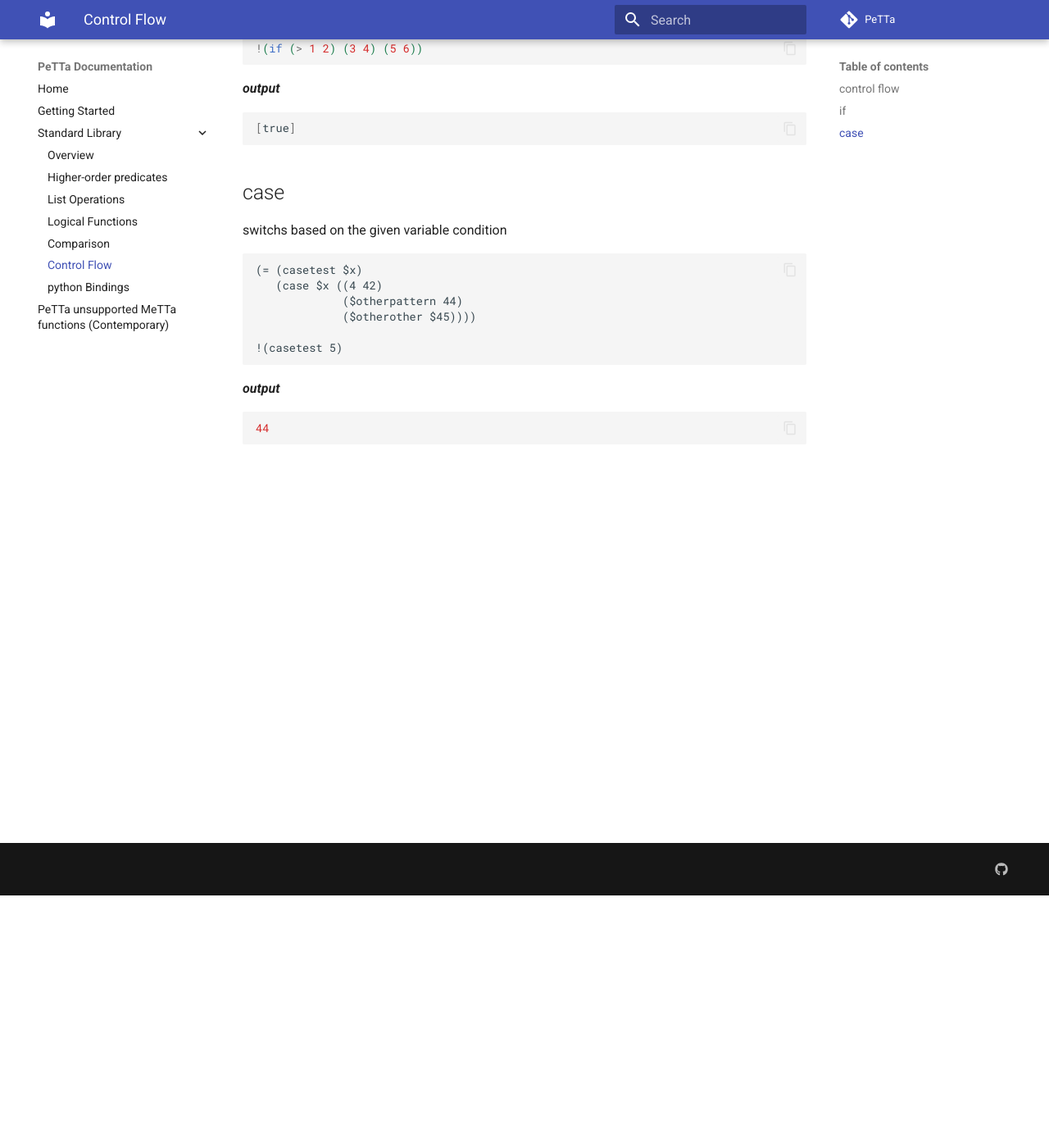
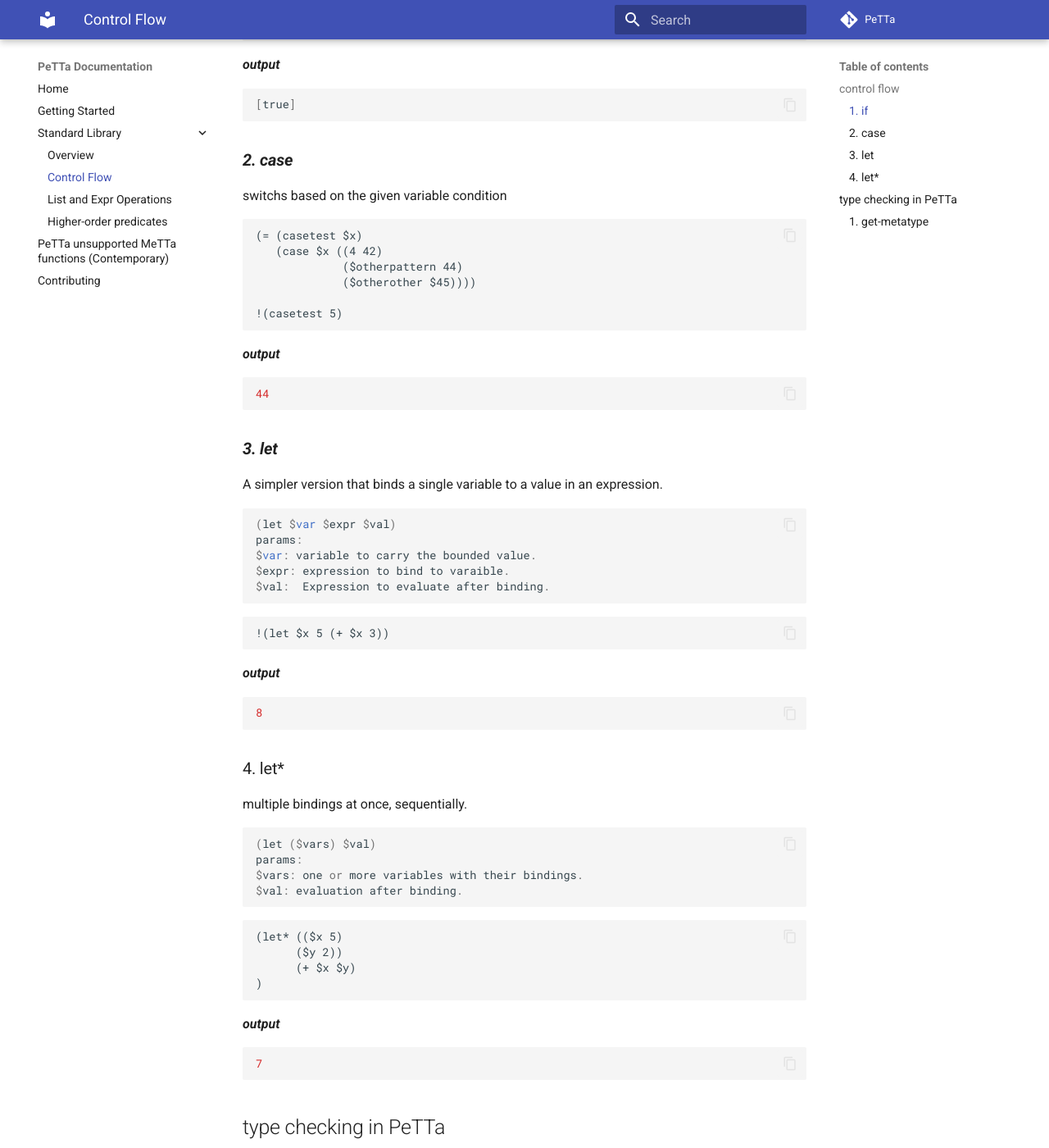
Before and after one commit to yabuz87/PeTTa_docs, an MkDocs documentation site: the page built from docs/standard-library/control-flow.md, in a window 1280 px wide and 1400 px high, scrolled down 308 px. Shown: the whole window at 82% size. Built offline with MkDocs 1.6.1 and Material for MkDocs 9.7.7, drawn with Linux system fonts in a browser that asks for light colours; comment, search, counter and statistics services are not loaded; some of the changed text lies outside the part shown.

Commit message:
edited some file

````diff
--- a/docs/standard-library/control-flow.md
+++ b/docs/standard-library/control-flow.md
@@ -1,6 +1,6 @@
 ## control flow
 
-## if
+### ***1. if***
 (if (condition) (code to run if condition is true) (code to run if  condition is false))
 ```metta
 !(if (> 1 2) (3 4) (5 6))
@@ -10,7 +10,7 @@
 ```metta
 [true]
 ```
-## case
+### ***2. case***
 switchs based on the given variable condition
 ```metta
 (= (casetest $x)
@@ -24,3 +24,52 @@ switchs based on the given variable condition
 ```metta
 44
 ```
+### ***3. let***
+A simpler version that binds a single variable to a value in an expression.
+```
+(let $var $expr $val)
+params:
+$var: variable to carry the bounded value.
+$expr: expression to bind to varaible.
+$val:  Expression to evaluate after binding.
+```
+```metta
+!(let $x 5 (+ $x 3))
+
+```
+***output***
+```metta
+8
+```
+### 4. let*
+multiple bindings at once, sequentially.
+```
+(let ($vars) $val)
+params:
+$vars: one or more variables with their bindings.
+$val: evaluation after binding.
+```
+```metta
+(let* (($x 5)
+      ($y 2))
+      (+ $x $y)
+)
+```
+***output***
+```metta
+7
+```
+
+## type checking in PeTTa
+### ***1. get-metatype***
+
+```metta
+!(get-type 4) ; returns Grounded
+!(get-type A) ; returns Symbol
+!(get-type $a) ; returns Varaible
+!(get-type (1 E)) ;returnsExpression
+```
+***output***
+```metta
+meta-type
+```
--- a/mkdocs.yml
+++ b/mkdocs.yml
@@ -31,13 +31,13 @@ nav:
   - Getting Started: getting-started.md
   - Standard Library:
       - Overview: standard-library/index.md
+      # - Arthimetic & Comparison: standard-library/arithmetic.md
+      - Control Flow: standard-library/control-flow.md
+      - List and Expr Operations: standard-library/list-operations.md
       - Higher-order predicates: standard-library/higher-order.md
-      - List Operations: standard-library/list-operations.md
-      - Logical Functions: standard-library/logical.md
-      - Comparison: standard-library/comparison.md
-      - Control Flow: standard-library/control-flow.md
-      - python Bindings: standard-library/python-bindings.md
+      # - python Bindings: standard-library/python-bindings.md
   - PeTTa unsupported MeTTa functions (Contemporary): standard-library/not-working-std-functions.md
+  - Contributing: contributing.md
 
 plugins:
   - search
````
Also changed, not shown: docs/contributing.md (+13 -35 lines), docs/index.md (+1 -1 lines), docs/standard-library/arthimetic.md (added, +32 -0 lines), docs/standard-library/list-operations.md (+16 -0 lines), docs/standard-library/not-working-std-functions.md (+34 -18 lines).
